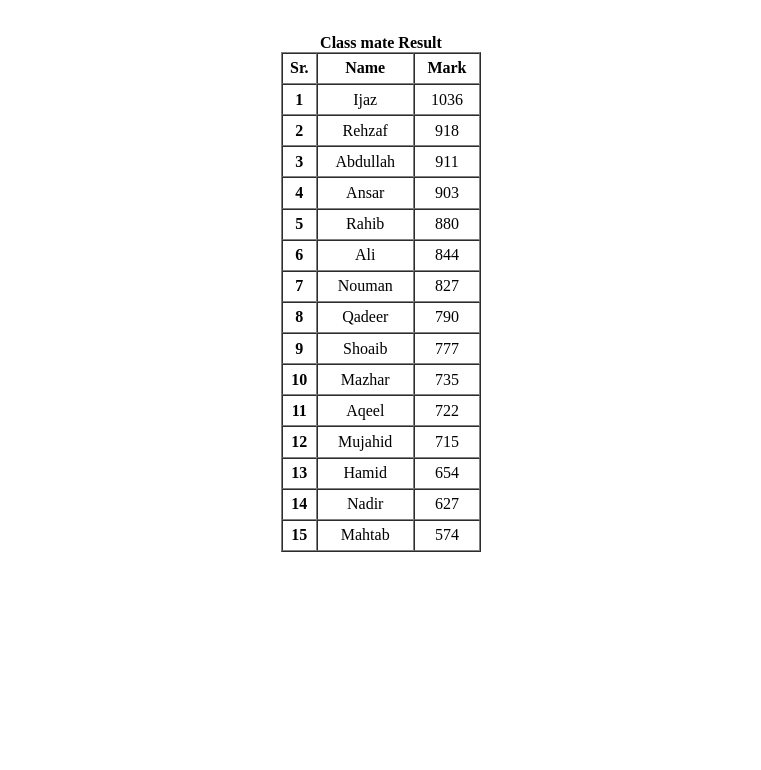
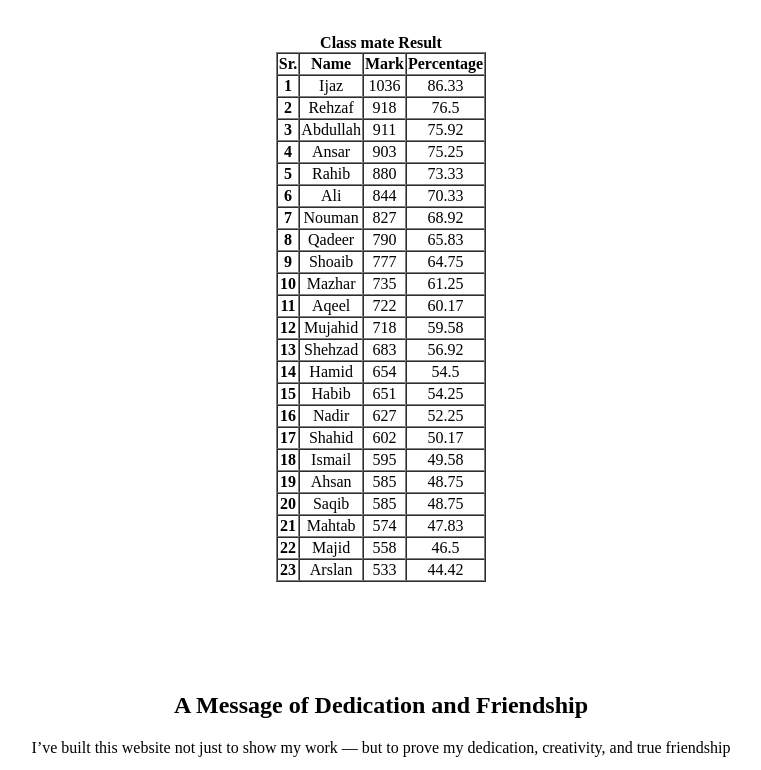
Before and after one commit to fao099853-creat/farazloveali, a plain HTML site: page index.html in a window 1280 px wide. Shown: the part 508-1278 px from the top of the page, without its empty margins (259-1020 px from the left). Drawn offline with Linux system fonts and the light colour scheme.

Commit message:
Add files via upload

```diff
--- a/index.html
+++ b/index.html
@@ -16,91 +16,156 @@
         <th align="center">Sr.</th>
         <th align="center">Name</th>
         <th align="center">Mark</th>
+        <th align="center">Percentage</th>
         </tr>
         <tr>
             <th align="center">1</th>
             <td align="center">Ijaz</td>
             <td align="center">1036</td>
+            <td align="center">86.33</td>
         </tr>
     <tr>
         <th align="center">2</th>
         <td align="center">Rehzaf</td>
         <td align="center">918</td>
+        <td align="center">76.5</td>
     </tr>
     <tr>
         <th align="center">3</th>
         <td align="center">Abdullah</td>
         <td align="center">911</td>
+        <td align="center">75.92</td>
     </tr>
     <tr>
         <th align="center">4</th>
         <td align="center">Ansar</td>
         <td align="center">903</td>
+        <td align="center">75.25</td>
     </tr>
     <tr>
         <th align="center">5</th>
         <td align="center">Rahib</td>
         <td align="center">880</td>
+        <td align="center">73.33</td>
     </tr>
     <tr>
         <th align="center">6</th>
         <td align="center">Ali</td>
         <td align="center">844</td>
+        <td align="center">70.33</td>
     </tr>
     <tr>
         <th align="center">7</th>
         <td align="center">Nouman</td>
         <td align="center">827</td>
+        <td align="center">68.92</td>
     </tr>
     <tr>
         <th align="center">8</th>
         <td align="center">Qadeer</td>
         <td align="center">790</td>
+        <td align="center">65.83</td>
     </tr>
     <tr>
         <th align="center">9</th>
         <td align="center">Shoaib</td>
         <td align="center">777</td>
+        <td align="center">64.75</td>
     </tr>
     <tr>
         <th align="center">10</th>
         <td align="center">Mazhar</td>
         <td align="center">735</td>
+        <td align="center">61.25</td>
     </tr>
     <tr>
         <th align="center">11</th>
         <td align="center">Aqeel</td>
         <td align="center">722</td>
+        <td align="center">60.17</td>
     </tr>
     <tr>
         <th align="center">12</th>
         <td align="center">Mujahid</td>
-        <td align="center">715</td>
+        <td align="center">718</td>
+        <td align="center">59.58</td>
     </tr>
     <tr>
         <th align="center">13</th>
-        <td align="center">Hamid</td>
-        <td align="center">654</td>
+        <td align="center">Shehzad</td>
+        <td align="center">683</td>
+        <td align="center">56.92</td>
     </tr>
     <tr>
         <th align="center">14</th>
-        <td align="center">Nadir</td>
-        <td align="center">627</td>
+        <td align="center">Hamid</td>
+        <td align="center">654</td>
+        <td align="center">54.5</td>
     </tr>
     <tr>
         <th align="center">15</th>
+        <td align="center">Habib</td>
+        <td align="center">651</td>
+        <td align="center">54.25</td>
+    </tr>
+    <tr>
+        <th align="center">16</th>
+        <td align="center">Nadir</td>
+        <td align="center">627</td>
+        <td align="center">52.25</td>
+    </tr>
+    <tr>
+        <th align="center">17</th>
+        <td align="center">Shahid</td>
+        <td align="center">602</td>
+        <td align="center">50.17</td>
+    </tr>
+    <tr>
+        <th align="center">18</th>
+        <td align="center">Ismail</td>
+        <td align="center">595</td>
+        <td align="center">49.58</td>
+    </tr>
+    <tr>
+        <th align="center">19</th>
+        <td align="center">Ahsan</td>
+        <td align="center">585</td>
+        <td align="center">48.75</td>
+    </tr>
+    <tr>
+        <th align="center">20</th>
+        <td align="center">Saqib</td>
+        <td align="center">585</td>
+        <td align="center">48.75</td>
+    </tr>
+    <tr>
+        <th align="center">21</th>
         <td align="center">Mahtab</td>
         <td align="center">574</td>
+        <td align="center">47.83</td>
     </tr>
-    </table><br><br><br><br><br><br><br><br><br><br><br><br><br><br><br><br><br>
+    <tr>
+        <th align="center">22</th>
+        <td align="center">Majid</td>
+        <td align="center">558</td>
+        <td align="center">46.5</td>
+    </tr>
+    <tr>
+        <th align="center">23</th>
+        <td align="center">Arslan</td>
+        <td align="center">533</td>
+        <td align="center">44.42</td>
+    </tr>
+    </table>
+    <br><br><br><br><br>
         <h2 align="center">A Message of Dedication and Friendship</h2>
         <p align="center">I’ve built this website not just to show my work — but to prove my dedication, creativity, and true friendship</p>
         <p align="center">Every picture, every detail here reflects my effort — and my promise to always stand by you as a friend</p>
         <p align="center">This project is more than practice — it’s a message of trust, creativity, and friendship.</p>
-<br><br><br><br><br><br><br><br><br><br><br><br><br>
+<br><br><br><br><br>
 <h2 align="center">Friendship Test</h2>
 <p align="center">I created this website with one purpose — to see who truly stands by me. I asked my friends to send their pictures, not just as a task, but as a way to see who truly values our bond. This isn’t just about effort, it’s about emotion — friendship, sincerity, and truth.</p>
-<br><br><br><br><br><br><br><br><br><br><br><br>
+<br><br><br><br><br>
 <h2 align="center">Pray for me</h2>
 <p align="center">I’ve been working hard to turn my dreams into reality. Every step I take brings me closer to success. I kindly ask for your prayers — that I may achieve my goals, stay humble, and make a positive difference through my work. Your prayers mean more to me than words can express.</p>
 
@@ -109,11 +174,11 @@
      <td><a href="local.html" align="center"> Go to Friends</a></td>
 </tr>
 </table>
-    <br><br><br><br><br><br>
+    <br><br><br><br><br>
 
     <address align="center">Rehzaf Ali </address>
-   <br><br><br><br><br><br><br><br>
-    <a href="index.html"  target="blank">  <center><img src="photos/top.png"  width="200" alt="Go to Top"></center></a>
+   <br><br><br><br><br>
+    <a href="index.html"><center><img src="photos/top.png"  width="200" alt="Go to Top"></center></a>
     <!-- is main jo tag red color ky hay os ka matlab ye hota hai ky phaly use hoty thy old virsion main -->
 
 </body>
```
Also changed, not shown: local.html (+42 -4 lines).
